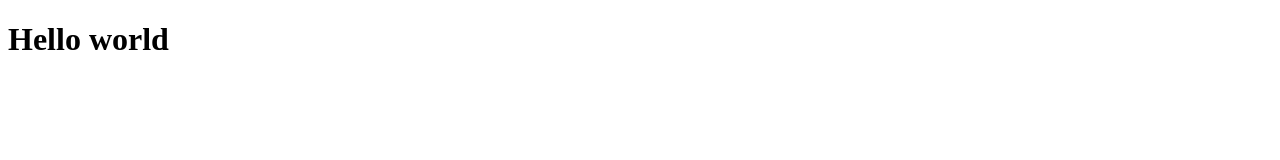
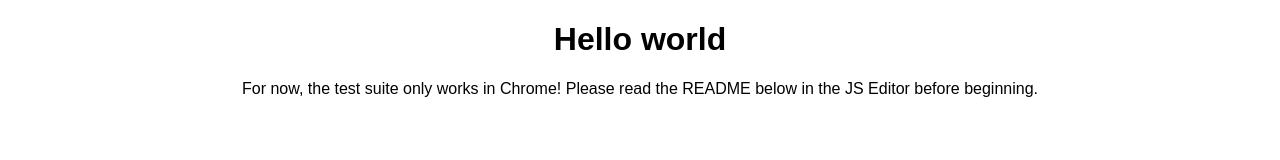
Before and after one commit to iammanny/Emmanuel-Ali, a plain HTML site: page index.html in a window 1280 px wide. Drawn offline with Linux system fonts and the light colour scheme.

Commit message:
secon commit

```diff
--- a/css/style.css
+++ b/css/style.css
@@ -0,0 +1,4 @@
+*{
+    text-align: center;
+    font-family: sans-serif;
+}
--- a/index.html
+++ b/index.html
@@ -7,9 +7,11 @@
   </head>
 
   <body>
-    <p>
-      <h1>Hello world</h1>
-    </p>
+    <div>
+      <h1 id="title">Hello world</h1>
+      <p id="description"> For now, the test suite only works in Chrome!
+        Please read the README below in the JS Editor before beginning.</p>
+    </div>
 
 
     <script src="https://cdn.freecodecamp.org/testable-projects-fcc/v1/bundle.js"></script>
```
